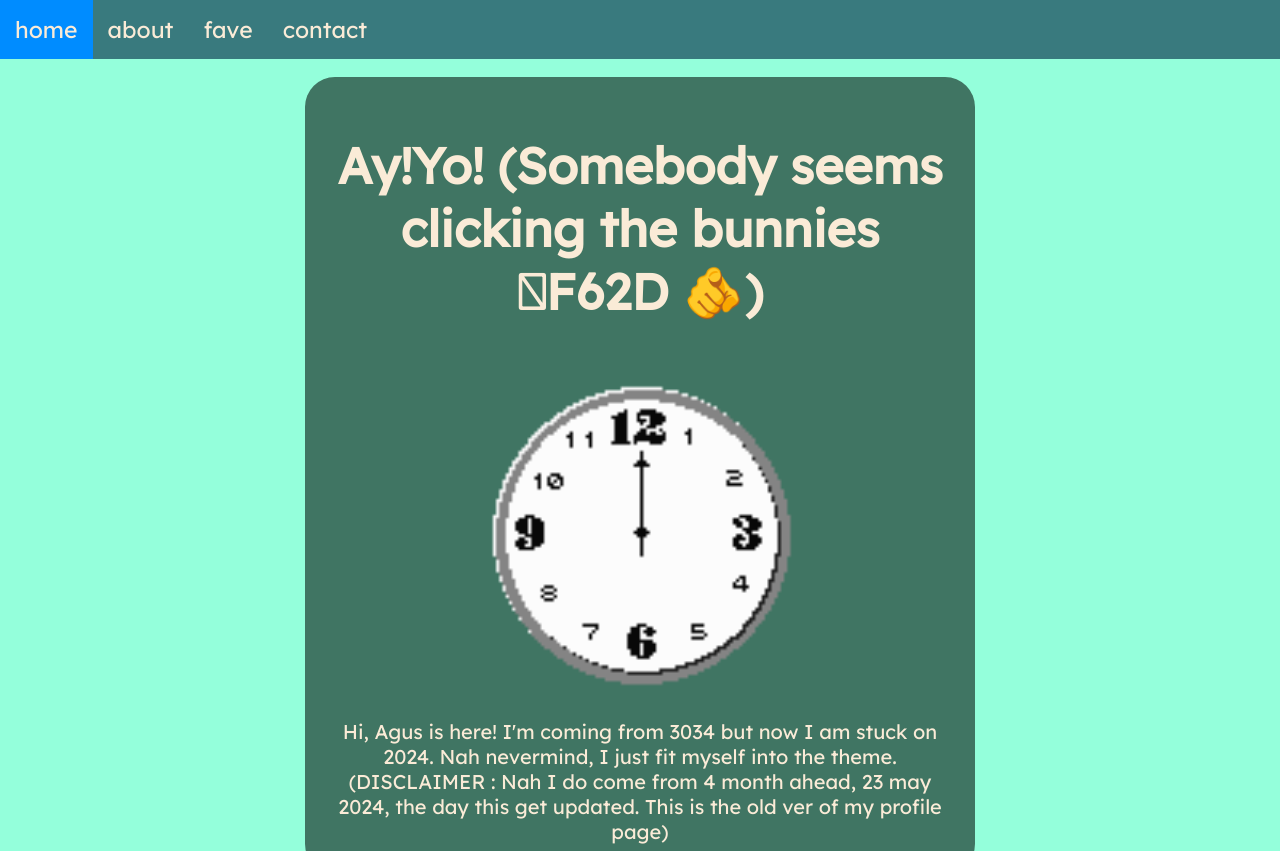
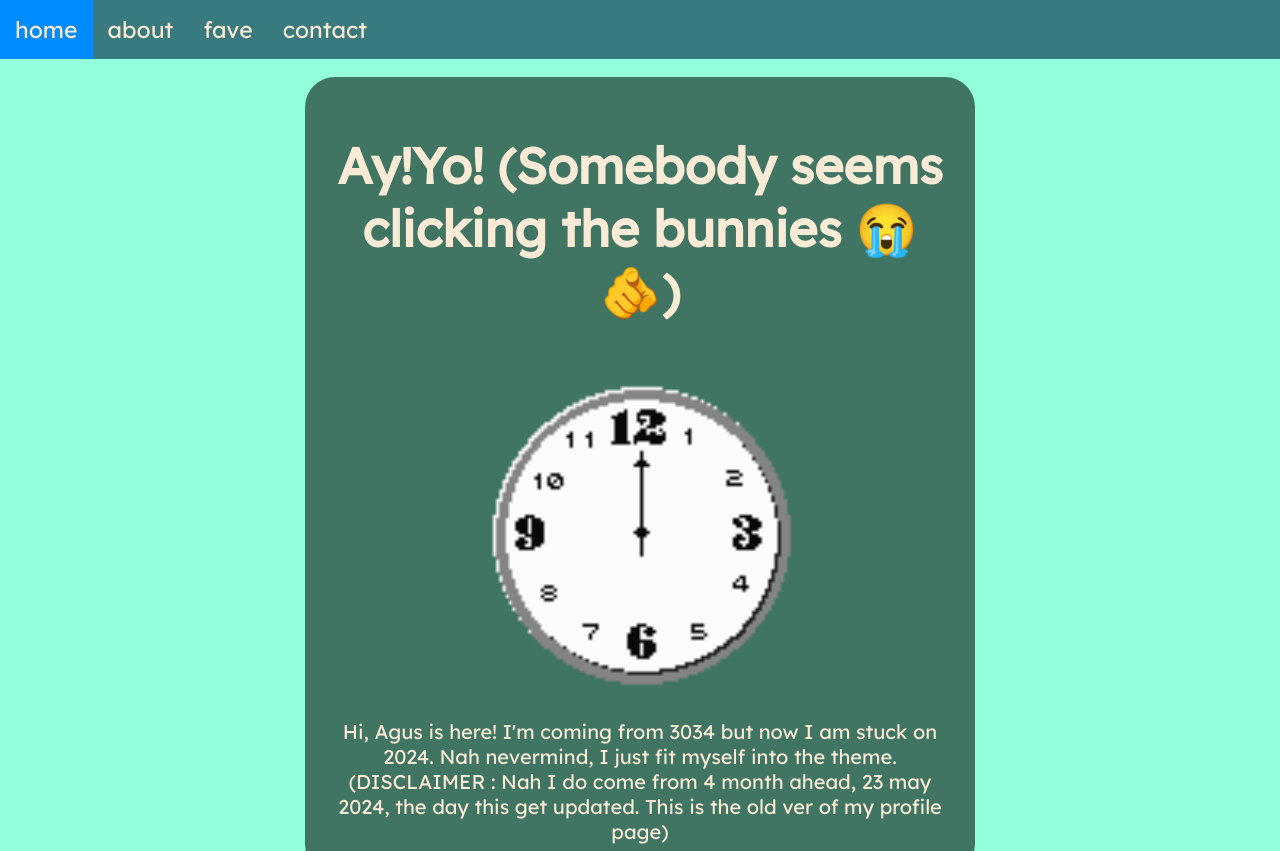
Before and after one commit to degussudarmawan/own-web, a plain HTML site: page index.html in a window 1280 px wide. Shown: the top 851 px of the page. Drawn offline with Linux system fonts and the light colour scheme.

Commit message:
Update index.html

```diff
--- a/index.html
+++ b/index.html
@@ -19,7 +19,7 @@
         <br>
         <section>
             <div class="container" id="home">
-                <h1> Ay!Yo! (Somebody seems clicking the bunnies &#1F62D &#129781)</h1>
+                <h1> Ay!Yo! (Somebody seems clicking the bunnies &#128557 &#129781)</h1>
                 <img src="clock.gif" width="200px">
                 <p>
                     Hi, Agus is here! I'm coming from 3034 but now I am stuck on 2024.
```
